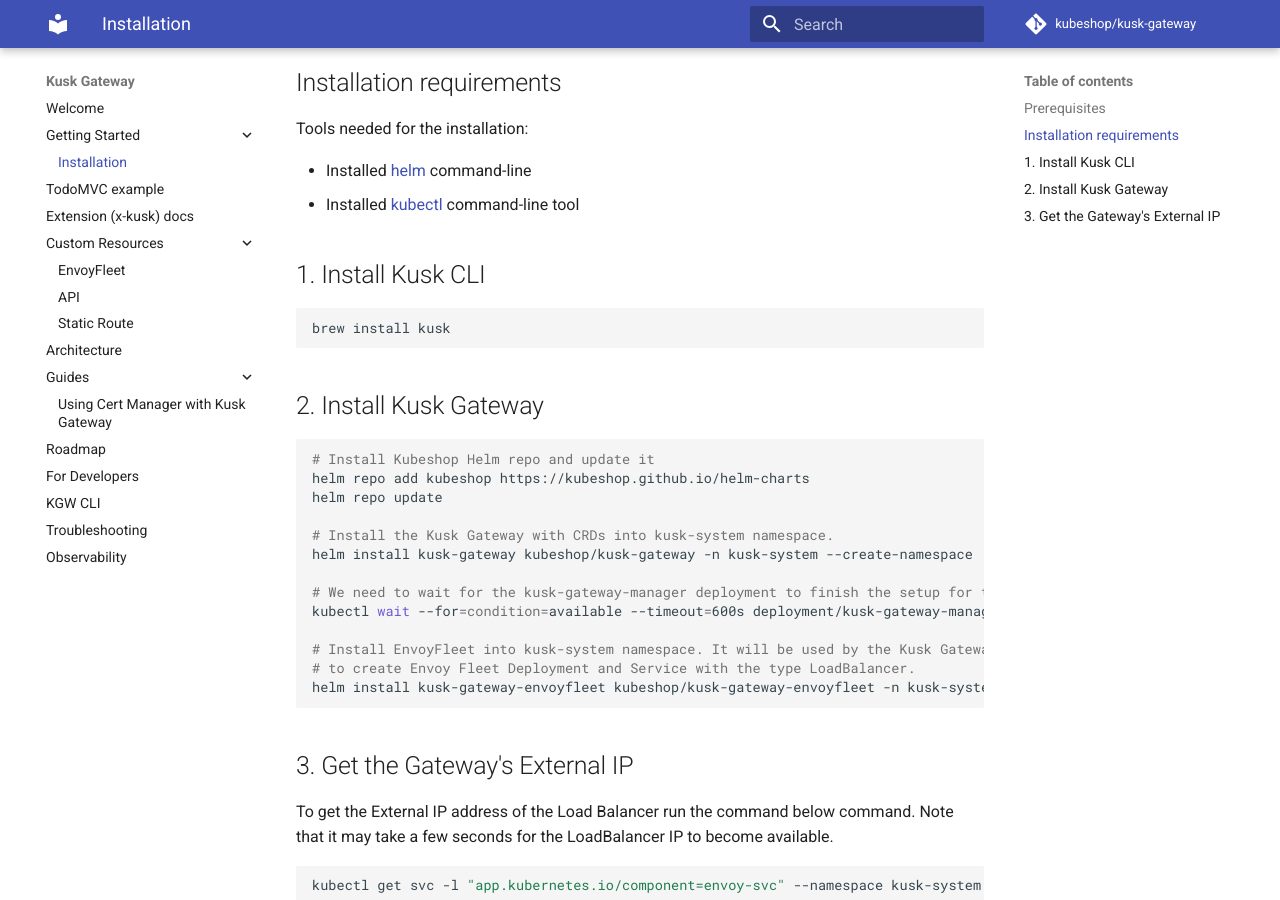
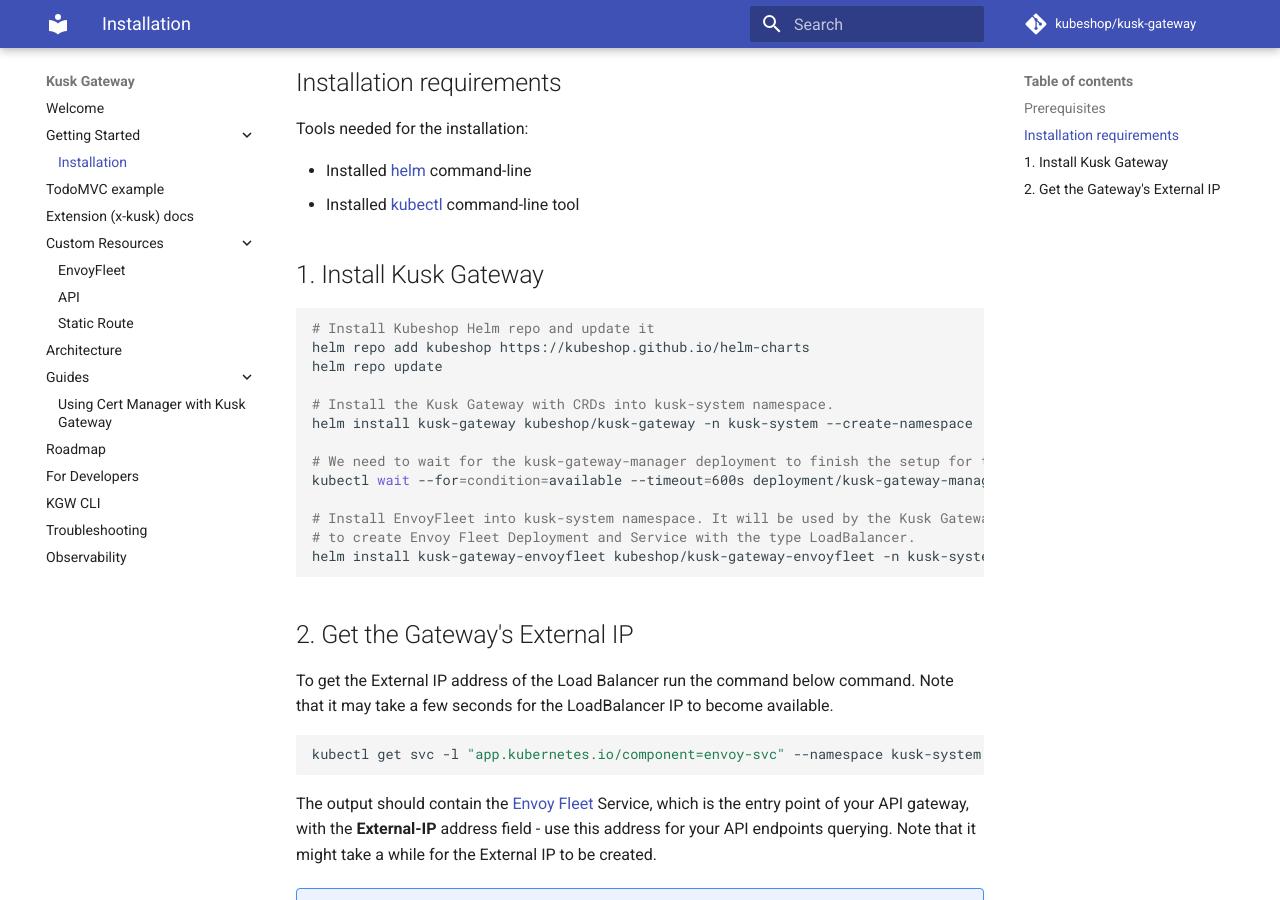
Before and after one commit to kubeshop/kusk-gateway, an MkDocs documentation site: the page built from docs/installation.md, in a window 1280 px wide and 900 px high, scrolled down 306 px. Built offline with MkDocs 1.6.1 and Material for MkDocs 9.7.7, drawn with Linux system fonts in a browser that asks for light colours; comment, search, counter and statistics services are not loaded.

Commit message:
docs: remove incorrect installation step

````diff
--- a/docs/installation.md
+++ b/docs/installation.md
@@ -13,13 +13,7 @@
 - Installed [helm](https://helm.sh/docs/intro/install/) command-line
 - Installed [kubectl](https://kubernetes.io/docs/tasks/tools/) command-line tool
 
-## 1. Install Kusk CLI
-
-```sh
-brew install kusk
-```
-
-## 2. Install Kusk Gateway
+## 1. Install Kusk Gateway
 
 ```sh
 # Install Kubeshop Helm repo and update it
@@ -37,7 +31,7 @@
 helm install kusk-gateway-envoyfleet kubeshop/kusk-gateway-envoyfleet -n kusk-system
 ```
 
-## 3. Get the Gateway's External IP
+## 2. Get the Gateway's External IP
 
 To get the External IP address of the Load Balancer run the command below command. Note that it may take a few seconds for the LoadBalancer IP to become available.
 
````
